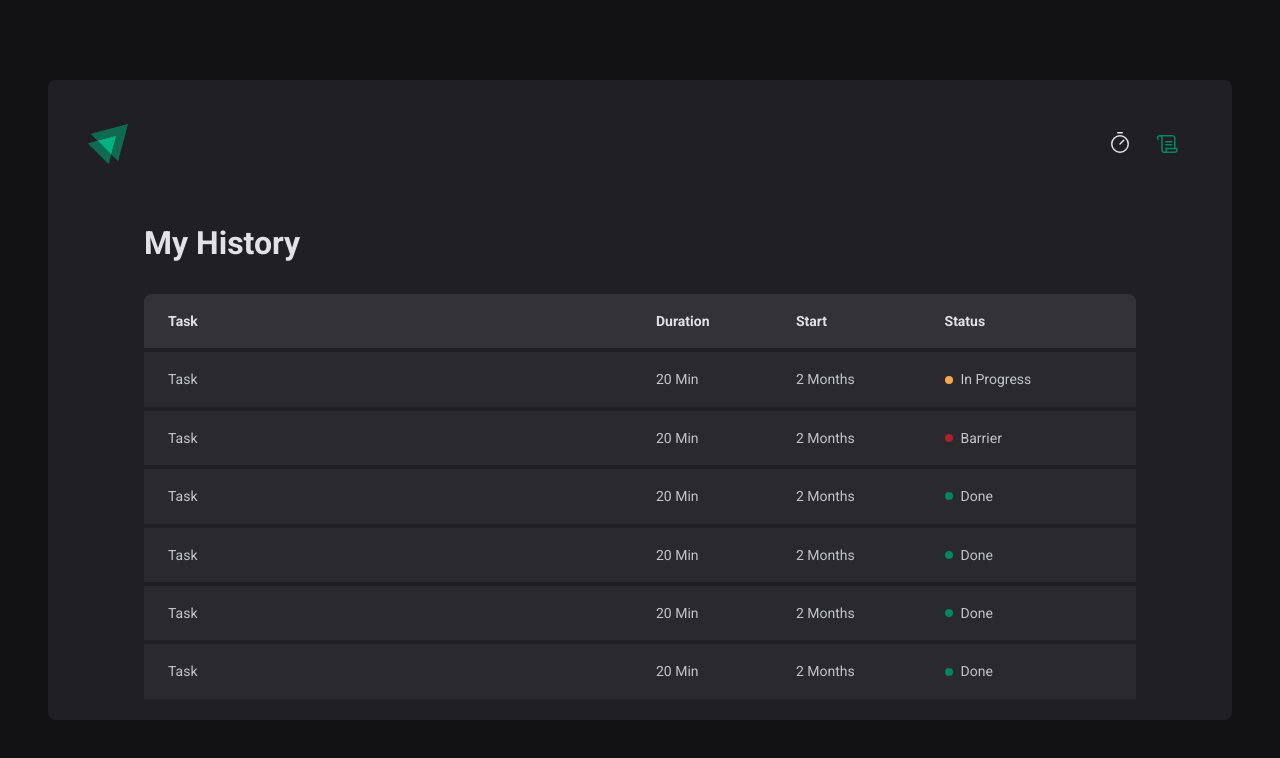
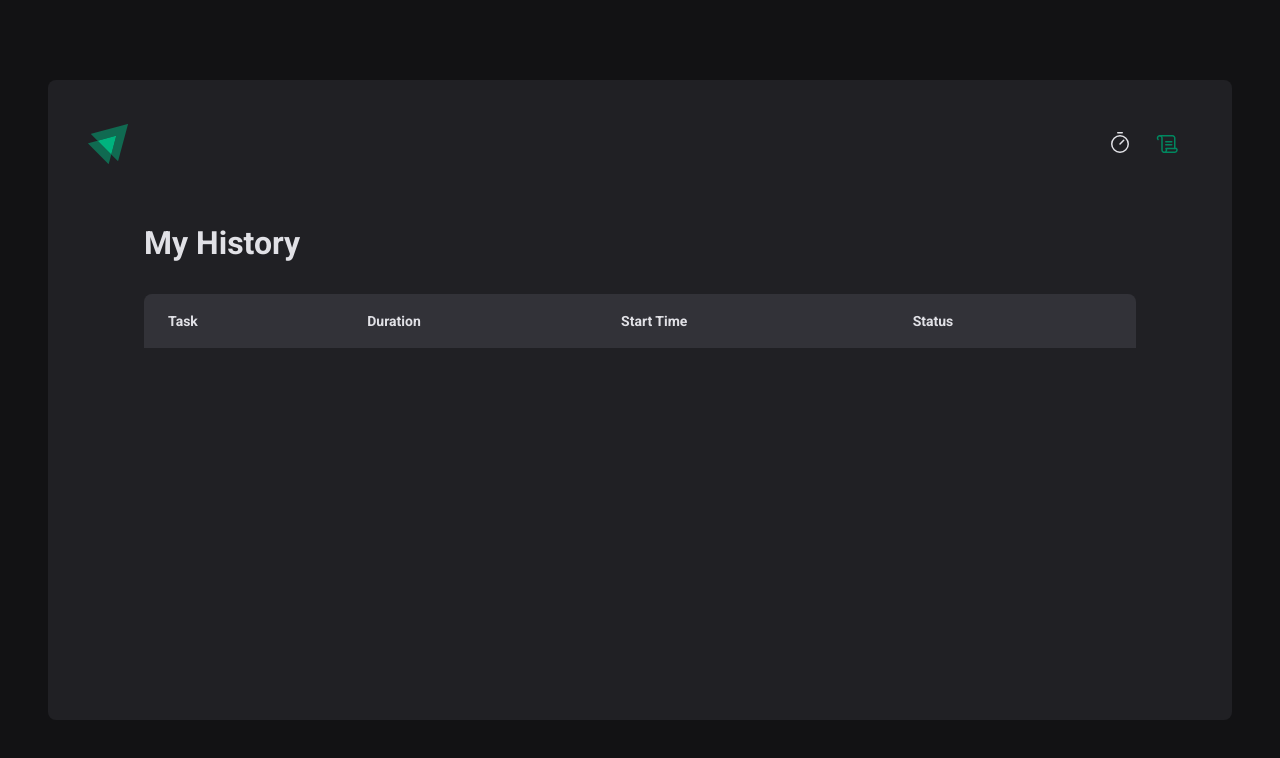
Before and after one commit to FernandoAdelinoSilva/react-pomodoro-timer, a React (Vite) app: page /history in a window 1280 px wide. Shown: the top 758 px of the page. Built offline with nearby package versions, Linux system fonts and the light colour scheme.

Commit message:
feat: display cycles information on history page

```diff
--- a/src/contexts/CyclesContext.tsx
+++ b/src/contexts/CyclesContext.tsx
@@ -69,8 +69,6 @@
     setCycles((state) => [...state, newCycle]);
     setActiveCycleId(id);
     setAmountSecondsPassed(0);
-
-    //reset();
   }
 
   function interruptCurrentCycle() {
--- a/src/pages/History/index.tsx
+++ b/src/pages/History/index.tsx
@@ -1,4 +1,6 @@
 import { useContext } from 'react';
+
+import { formatDistanceToNow } from 'date-fns';
 
 import { CyclesContext } from '../../contexts/CyclesContext';
 
@@ -6,8 +8,6 @@
 
 export function History() {
   const { cycles } = useContext(CyclesContext);
-
-  console.log(cycles);
 
   return (
     <HistoryContainer>
@@ -18,59 +18,33 @@
             <tr>
               <th>Task</th>
               <th>Duration</th>
-              <th>Start</th>
+              <th>Start Time</th>
               <th>Status</th>
             </tr>
           </thead>
           <tbody>
-            <tr>
-              <td>Task</td>
-              <td>20 Min</td>
-              <td>2 Months</td>
-              <td>
-                <Status color="yellow">In Progress</Status>
-              </td>
-            </tr>
-            <tr>
-              <td>Task</td>
-              <td>20 Min</td>
-              <td>2 Months</td>
-              <td>
-                <Status color="red">Barrier</Status>
-              </td>
-            </tr>
-            <tr>
-              <td>Task</td>
-              <td>20 Min</td>
-              <td>2 Months</td>
-              <td>
-                <Status color="green">Done</Status>
-              </td>
-            </tr>
-            <tr>
-              <td>Task</td>
-              <td>20 Min</td>
-              <td>2 Months</td>
-              <td>
-                <Status color="green">Done</Status>
-              </td>
-            </tr>
-            <tr>
-              <td>Task</td>
-              <td>20 Min</td>
-              <td>2 Months</td>
-              <td>
-                <Status color="green">Done</Status>
-              </td>
-            </tr>
-            <tr>
-              <td>Task</td>
-              <td>20 Min</td>
-              <td>2 Months</td>
-              <td>
-                <Status color="green">Done</Status>
-              </td>
-            </tr>
+            {cycles.map((cycle) => {
+              return (
+                <tr key={cycle.id}>
+                  <td>{cycle.task}</td>
+                  <td>{cycle.minutesAmount} minutes</td>
+                  <td>
+                    {formatDistanceToNow(cycle.startDate, { addSuffix: true })}
+                  </td>
+                  <td>
+                    {cycle.finishedDate && <Status color="green">Done</Status>}
+
+                    {cycle.interruptedDate && (
+                      <Status color="red">Stopped</Status>
+                    )}
+
+                    {!cycle.finishedDate && !cycle.interruptedDate && (
+                      <Status color="yellow">In Progress</Status>
+                    )}
+                  </td>
+                </tr>
+              );
+            })}
           </tbody>
         </table>
       </HistoryList>
--- a/src/pages/Home/index.tsx
+++ b/src/pages/Home/index.tsx
@@ -36,14 +36,19 @@
     },
   });
 
-  const { handleSubmit, watch } = newCycleForm;
+  const { handleSubmit, watch, reset } = newCycleForm;
+
+  function handleCreateNewCycle(data: NewCycleFormData) {
+    createNewCycle(data);
+    reset();
+  }
 
   const task = watch('task');
   const isSubmitDisabled = !task;
 
   return (
     <HomeContainer>
-      <form onSubmit={handleSubmit(createNewCycle)} action="">
+      <form onSubmit={handleSubmit(handleCreateNewCycle)} action="">
         <FormProvider {...newCycleForm}>
           <NewCycleForm />
         </FormProvider>
```
